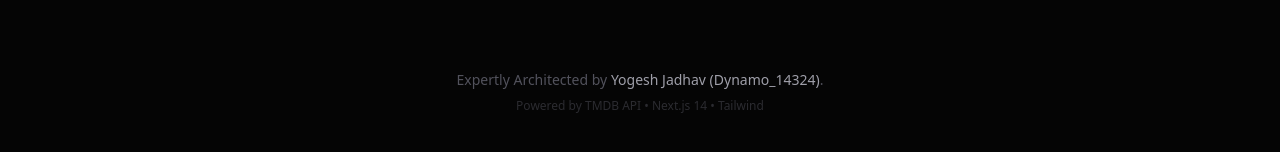
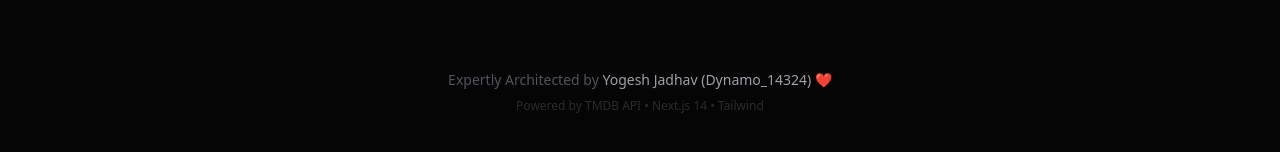
Before and after one commit to Dynamo14324/lumina-moodboard, a Next.js app: page / in a window 1280 px wide. Shown: the part 1116-1268 px from the top of the page. Built offline with nearby package versions, Linux system fonts and the light colour scheme; no server answers.

Commit message:
feat: add heart to footer and update lockfile

```diff
--- a/src/app/page.tsx
+++ b/src/app/page.tsx
@@ -202,7 +202,7 @@ function LuminaContent() {
 
       {/* Footer */}
       <footer className="text-center py-12 text-zinc-600 text-sm">
-        <p>Expertly Architected by <span className="text-zinc-400">Yogesh Jadhav (Dynamo_14324)</span>.</p>
+        <p>Expertly Architected by <span className="text-zinc-400">Yogesh Jadhav (Dynamo_14324)</span> ❤️</p>
         <p className="mt-2 text-xs opacity-50">Powered by TMDB API • Next.js 14 • Tailwind</p>
       </footer>
     </main>
```
Also changed, not shown: 1 other file (tests, documents, lock files or other folders).
